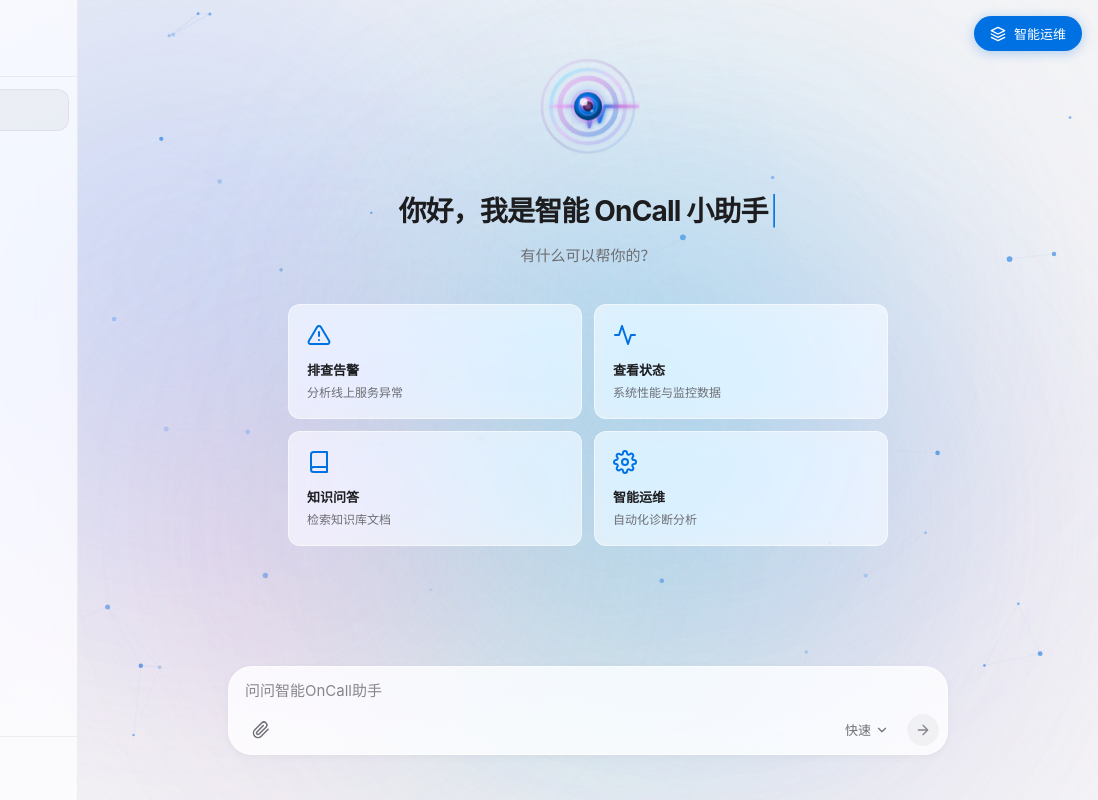
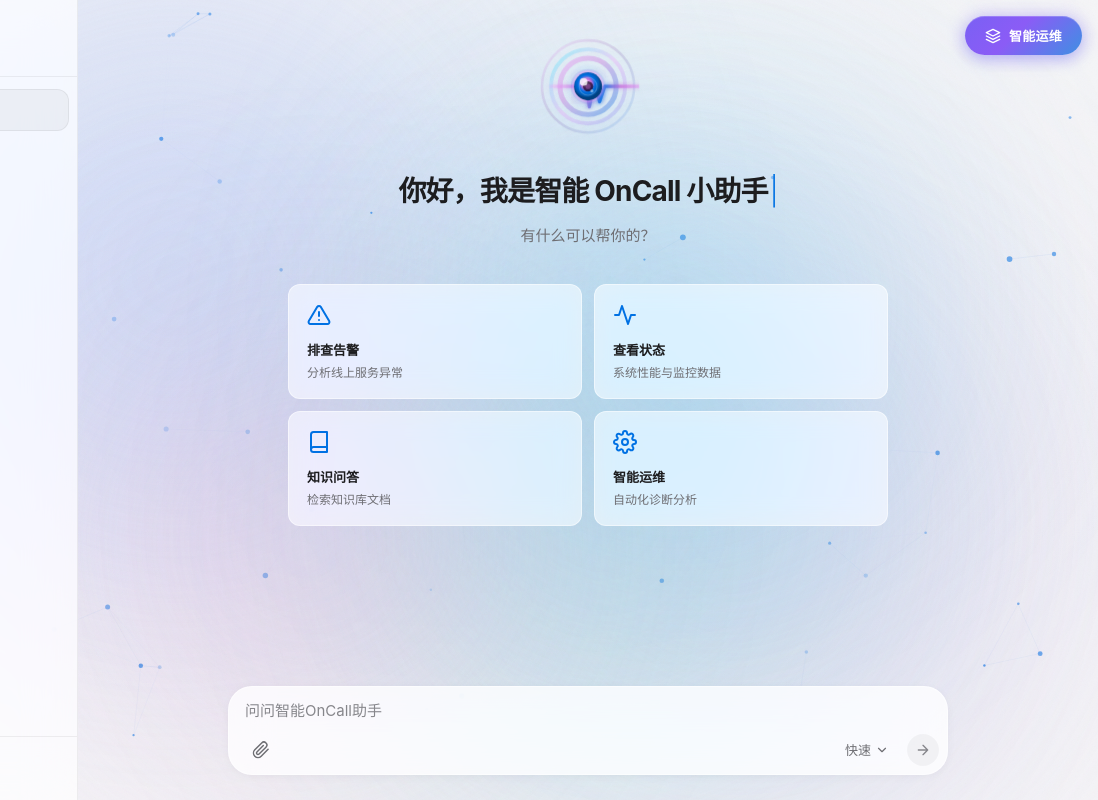
Before and after one commit to ZDAN-GHN/vigil-ops-agent, a plain HTML site: page static/index.html in a window 1280 px wide. Shown: the full height of the page, 182-1280 px from the left. Drawn offline with nearby package versions, Linux system fonts and the light colour scheme.

Commit message:
fix: 1. 修复对话模式选项列表被截断 2. 调整样式，让“智能运维”按钮不覆盖首条消息云

```diff
--- a/static/styles.css
+++ b/static/styles.css
@@ -620,7 +620,7 @@
     transition: background-color var(--transition-normal);
 }
 
-/* AI Ops 按钮 - 右上角 */
+/* AI Ops 按钮 - 右上角 - Aurora 渐变风格 */
 .ai-ops-top-btn {
     position: absolute;
     top: 16px;
@@ -628,28 +628,47 @@
     display: flex;
     align-items: center;
     gap: 8px;
-    padding: 8px 16px;
-    background: var(--accent);
+    padding: 10px 20px;
+    background: linear-gradient(135deg, #6366F1 0%, #8B5CF6 50%, #06B6D4 100%);
+    background-size: 200% 200%;
+    animation: aurora-gradient 8s ease infinite;
     border: none;
     border-radius: var(--radius-full);
     cursor: pointer;
     color: #ffffff;
     font-size: 13px;
-    font-weight: 500;
-    transition: background-color var(--transition-fast), transform var(--transition-fast), box-shadow var(--transition-fast);
+    font-weight: 600;
+    letter-spacing: 0.02em;
+    transition: transform var(--transition-fast), box-shadow var(--transition-fast);
     z-index: 100;
-    box-shadow: 0 2px 12px rgba(0, 113, 227, 0.3);
+    box-shadow:
+        0 4px 16px rgba(99, 102, 241, 0.4),
+        0 0 20px rgba(139, 92, 246, 0.2),
+        inset 0 1px 0 rgba(255, 255, 255, 0.2);
+    backdrop-filter: blur(10px);
+}
+
+@keyframes aurora-gradient {
+    0% { background-position: 0% 50%; }
+    50% { background-position: 100% 50%; }
+    100% { background-position: 0% 50%; }
 }
 
 .ai-ops-top-btn:hover {
-    background: var(--accent-hover);
-    transform: translateY(-2px) scale(1.02);
-    box-shadow: 0 6px 20px rgba(0, 113, 227, 0.4);
+    transform: translateY(-2px) scale(1.05);
+    box-shadow:
+        0 8px 24px rgba(99, 102, 241, 0.5),
+        0 0 32px rgba(139, 92, 246, 0.3),
+        0 0 48px rgba(6, 182, 212, 0.2),
+        inset 0 1px 0 rgba(255, 255, 255, 0.3);
 }
 
 .ai-ops-top-btn:focus-visible {
-    outline: 2px solid var(--accent);
-    outline-offset: 2px;
+    outline: 2px solid #6366F1;
+    outline-offset: 3px;
+    box-shadow:
+        0 0 0 3px rgba(99, 102, 241, 0.3),
+        0 4px 16px rgba(99, 102, 241, 0.4);
 }
 
 .ai-ops-top-btn svg {
@@ -673,7 +692,7 @@
 
 .chat-messages {
     flex: 1;
-    padding: 80px 24px 24px;
+    padding: 140px 24px 24px;
     overflow-y: auto;
     background: transparent;
     width: 100%;
@@ -700,7 +719,7 @@
 
 @media (min-width: 768px) {
     .chat-messages {
-        padding: 32px 24px;
+        padding: 80px 24px 24px;
     }
 }
 
@@ -1292,7 +1311,7 @@
     padding: 4px 8px 4px 16px;
     box-shadow: var(--shadow-input);
     position: relative;
-    overflow: hidden;
+    overflow: visible;
 }
 
 .input-wrapper::before {
@@ -1307,6 +1326,7 @@
     transform: translate(-50%, -50%);
     transition: width 0.6s ease-out, height 0.6s ease-out;
     pointer-events: none;
+    clip-path: inset(0 round var(--radius-xl));
 }
 
 .input-wrapper:focus-within::before {
```
